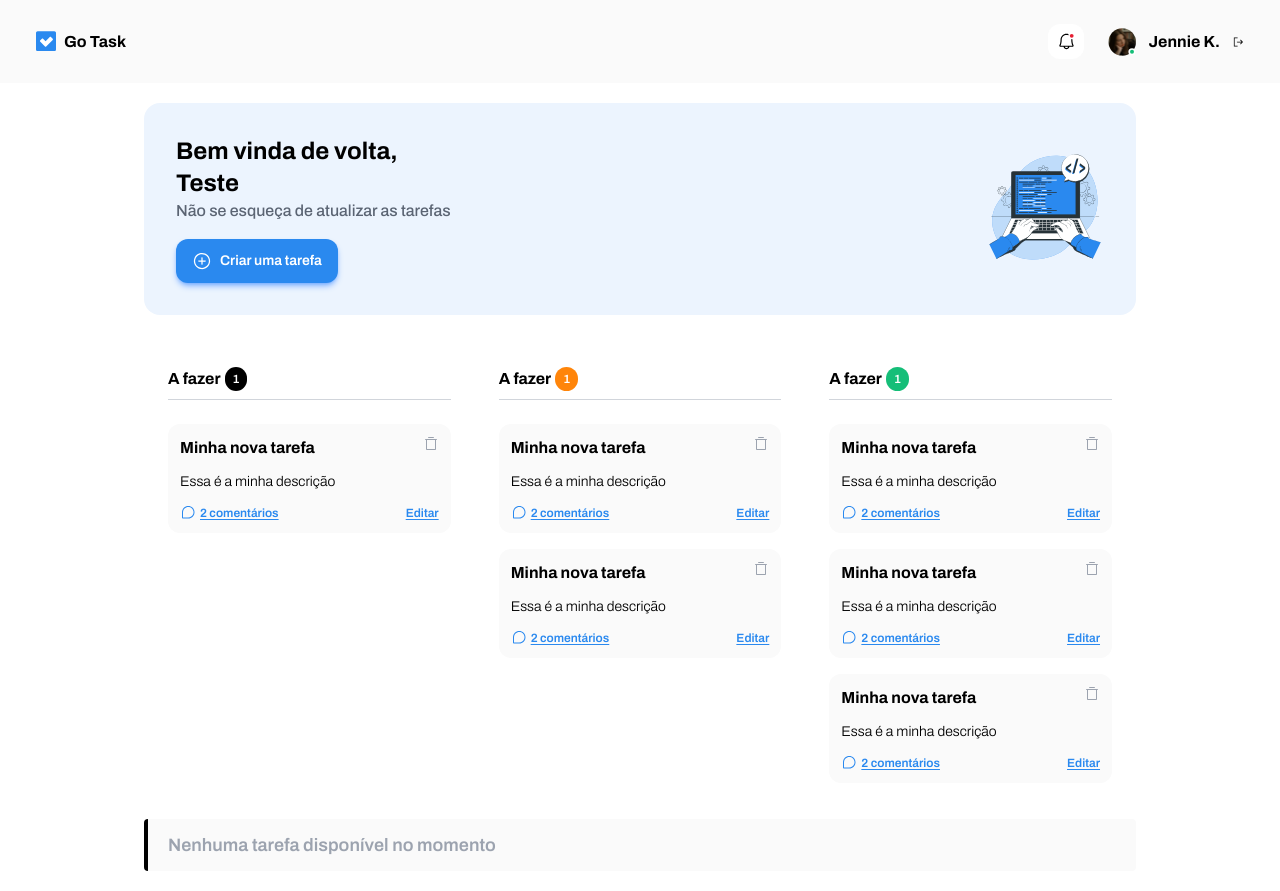
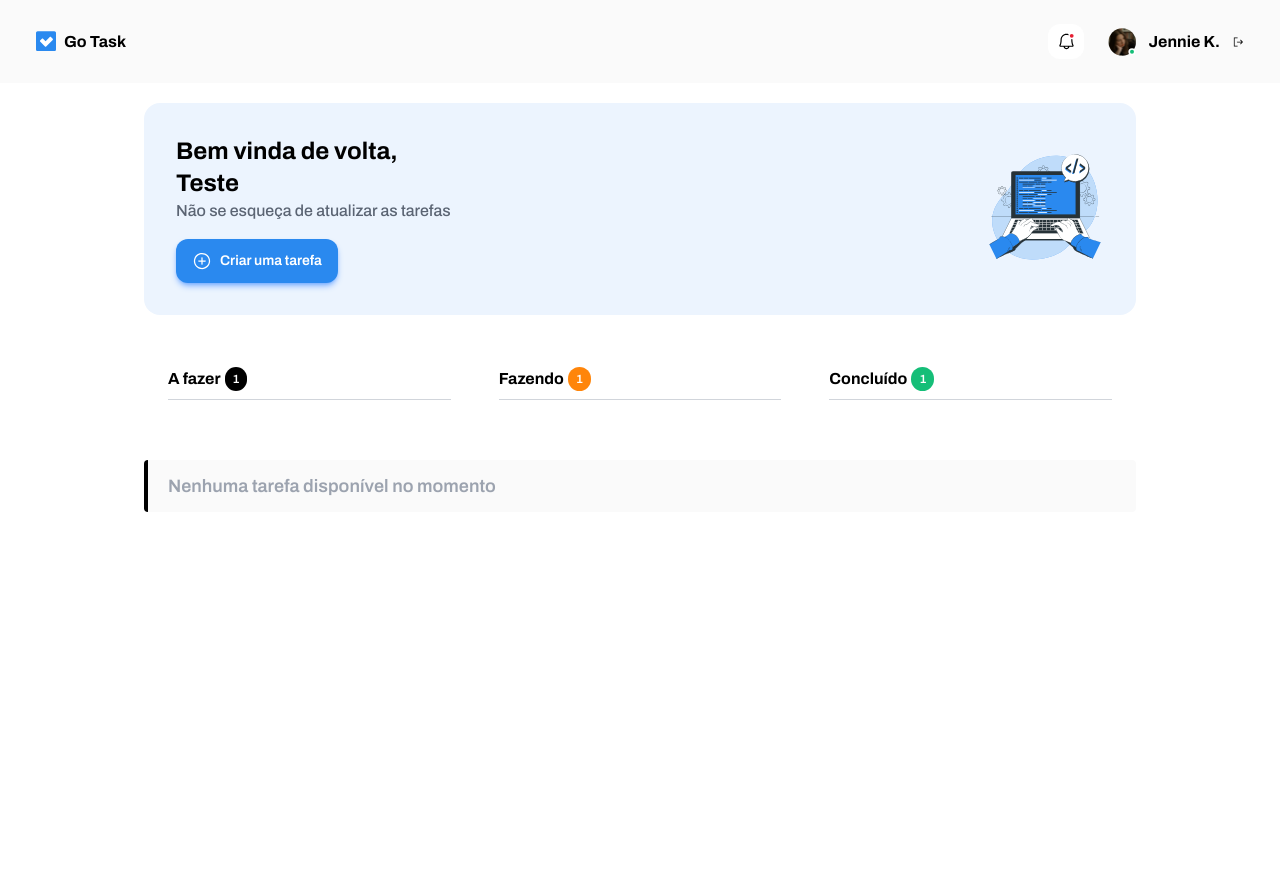
Before and after one commit to frnndog-suav/AngularStuff, an Angular app in the folder 01-go-task/: page / in a window 1280 px wide. After the commit the page ends 800 px from the top, so only its background shows below. Built offline with nearby package versions, Linux system fonts and the light colour scheme.

Commit message:
chore (task list section component): setting drag and drop basic structure

```diff
--- a/01-go-task/src/app/components/task-form-modal/task-form-modal.ts
+++ b/01-go-task/src/app/components/task-form-modal/task-form-modal.ts
@@ -1,8 +1,9 @@
 import { DIALOG_DATA, DialogRef } from '@angular/cdk/dialog';
 import { Component, inject } from '@angular/core';
 import { FormControl, FormGroup, ReactiveFormsModule, Validators } from '@angular/forms';
+import { MODAL_MODE } from '../../enums/modal-mode';
 import { TTaskFormControls } from '../../type/task-form-controls';
-import { MODAL_MODE, TTaskFormModalData } from '../../type/task-form-modal';
+import { TTaskFormModalData } from '../../type/task-form-modal';
 
 @Component({
   selector: 'app-task-form-modal',
--- a/01-go-task/src/app/components/task-list-section/task-list-section.html
+++ b/01-go-task/src/app/components/task-list-section/task-list-section.html
@@ -1,37 +1,61 @@
 <div class="mb-6 flex overflow-x-auto scrollbar-hidden">
-  <div class="flex-1 py-3 px-6 min-w-60 flex flex-col gap-6">
+  <div
+    cdkDropList
+    #todoListCdkDropList="cdkDropList"
+    [cdkDropListData]="todoTasks$ | async"
+    [cdkDropListConnectedTo]="[doingListCdkDropList, doneListCdkDropList]"
+    (cdkDropListDropped)="drop($event)"
+    class="flex-1 py-3 px-6 min-w-60 flex flex-col gap-6"
+  >
     <div class="py-2 border-b border-[#d1d5db] flex items-center gap-1">
       <h1 class="font-bold">A fazer</h1>
       <span class="text-xs font-semibold text-white bg-black py-1 px-2 rounded-xl">1</span>
     </div>
     <div class="flex flex-col gap-4">
       <!-- tarefas -->
-      <app-task-card />
+      @for (todoTask of todoTasks$ | async; track todoTask.id) {
+        <app-task-card cdkDrag />
+      }
     </div>
   </div>
   <!-- ------------------------------------------ -->
-  <div class="flex-1 py-3 px-6 min-w-60 flex flex-col gap-6">
+  <div
+    cdkDropList
+    #doingListCdkDropList="cdkDropList"
+    [cdkDropListData]="doingTasks$ | async"
+    [cdkDropListConnectedTo]="[todoListCdkDropList, doneListCdkDropList]"
+    (cdkDropListDropped)="drop($event)"
+    class="flex-1 py-3 px-6 min-w-60 flex flex-col gap-6"
+  >
     <div class="py-2 border-b border-[#d1d5db] flex items-center gap-1">
-      <h1 class="font-bold">A fazer</h1>
+      <h1 class="font-bold">Fazendo</h1>
       <span class="text-xs font-semibold text-white bg-[#ff850a] py-1 px-2 rounded-xl">1</span>
     </div>
     <div class="flex flex-col gap-4">
       <!-- tarefas -->
-      <app-task-card />
-      <app-task-card />
+      @for (doingTask of doingTasks$ | async; track doingTask.id) {
+        <app-task-card cdkDrag />
+      }
     </div>
   </div>
   <!-- ------------------------------------------ -->
-  <div class="flex-1 py-3 px-6 min-w-60 flex flex-col gap-6">
+  <div
+    cdkDropList
+    #doneListCdkDropList="cdkDropList"
+    [cdkDropListData]="doneTasks$ | async"
+    [cdkDropListConnectedTo]="[todoListCdkDropList, doingListCdkDropList]"
+    (cdkDropListDropped)="drop($event)"
+    class="flex-1 py-3 px-6 min-w-60 flex flex-col gap-6"
+  >
     <div class="py-2 border-b border-[#d1d5db] flex items-center gap-1">
-      <h1 class="font-bold">A fazer</h1>
+      <h1 class="font-bold">Concluído</h1>
       <span class="text-xs font-semibold text-white bg-[#15be78] py-1 px-2 rounded-xl">1</span>
     </div>
     <div class="flex flex-col gap-4">
       <!-- tarefas -->
-      <app-task-card />
-      <app-task-card />
-      <app-task-card />
+      @for (doneTask of doneTasks$ | async; track doneTask.id) {
+        <app-task-card cdkDrag />
+      }
     </div>
   </div>
 </div>
--- a/01-go-task/src/app/components/task-list-section/task-list-section.ts
+++ b/01-go-task/src/app/components/task-list-section/task-list-section.ts
@@ -1,19 +1,38 @@
+import {
+  CdkDrag,
+  CdkDragDrop,
+  CdkDropList,
+  moveItemInArray,
+  transferArrayItem,
+} from '@angular/cdk/drag-drop';
+import { AsyncPipe } from '@angular/common';
 import { Component, inject } from '@angular/core';
 import { TaskService } from '../../services/task.service';
+import { TTask } from '../../type/task';
 import { TaskCard } from '../task-card/task-card';
 
 @Component({
   selector: 'app-task-list-section',
-  imports: [TaskCard],
+  imports: [TaskCard, CdkDropList, CdkDrag, AsyncPipe],
   templateUrl: './task-list-section.html',
   styleUrl: './task-list-section.css',
 })
 export class TaskListSection {
   private readonly _taskService = inject(TaskService);
+  readonly todoTasks$ = this._taskService.todoTasks;
+  readonly doneTasks$ = this._taskService.doneTasks;
+  readonly doingTasks$ = this._taskService.doingTasks;
 
-  ngOnInit() {
-    this._taskService.todoTasks.subscribe((todo) => {
-      console.log('Lista de tarefas TODO:', todo);
-    });
+  drop(event: CdkDragDrop<TTask[] | null>) {
+    if (event.previousContainer === event.container) {
+      moveItemInArray(event.container.data ?? [], event.previousIndex, event.currentIndex);
+    } else {
+      transferArrayItem(
+        event.previousContainer.data ?? [],
+        event.container.data ?? [],
+        event.previousIndex,
+        event.currentIndex,
+      );
+    }
   }
 }
--- a/01-go-task/src/app/components/welcome-section/welcome-section.ts
+++ b/01-go-task/src/app/components/welcome-section/welcome-section.ts
@@ -16,7 +16,6 @@ export class WelcomeSection {
     const dialogRef = this._modalControllerService.openNewTaskModal();
 
     dialogRef.closed.subscribe((taskForm) => {
-      console.log('criação taskForm', taskForm);
       if (taskForm) {
         this._taskService.addTask(taskForm);
       }
--- a/01-go-task/src/app/services/modal-controller.service.ts
+++ b/01-go-task/src/app/services/modal-controller.service.ts
@@ -3,7 +3,7 @@ import { inject, Injectable } from '@angular/core';
 import { TaskCommentsModal } from '../components/task-comments-modal/task-comments-modal';
 import { TaskFormModal } from '../components/task-form-modal/task-form-modal';
 import { TTaskFormControls } from '../type/task-form-controls';
-import { MODAL_MODE } from '../type/task-form-modal';
+import { MODAL_MODE } from '../enums/modal-mode';
 
 @Injectable({
   providedIn: 'root',
--- a/01-go-task/src/app/type/task-form-modal.ts
+++ b/01-go-task/src/app/type/task-form-modal.ts
@@ -3,5 +3,5 @@ import { TTaskFormControls } from './task-form-controls';
 
 export type TTaskFormModalData = {
   formValues: TTaskFormControls;
-  mode: keyof typeof MODAL_MODE;
+  mode: (typeof MODAL_MODE)[keyof typeof MODAL_MODE];
 };
```
